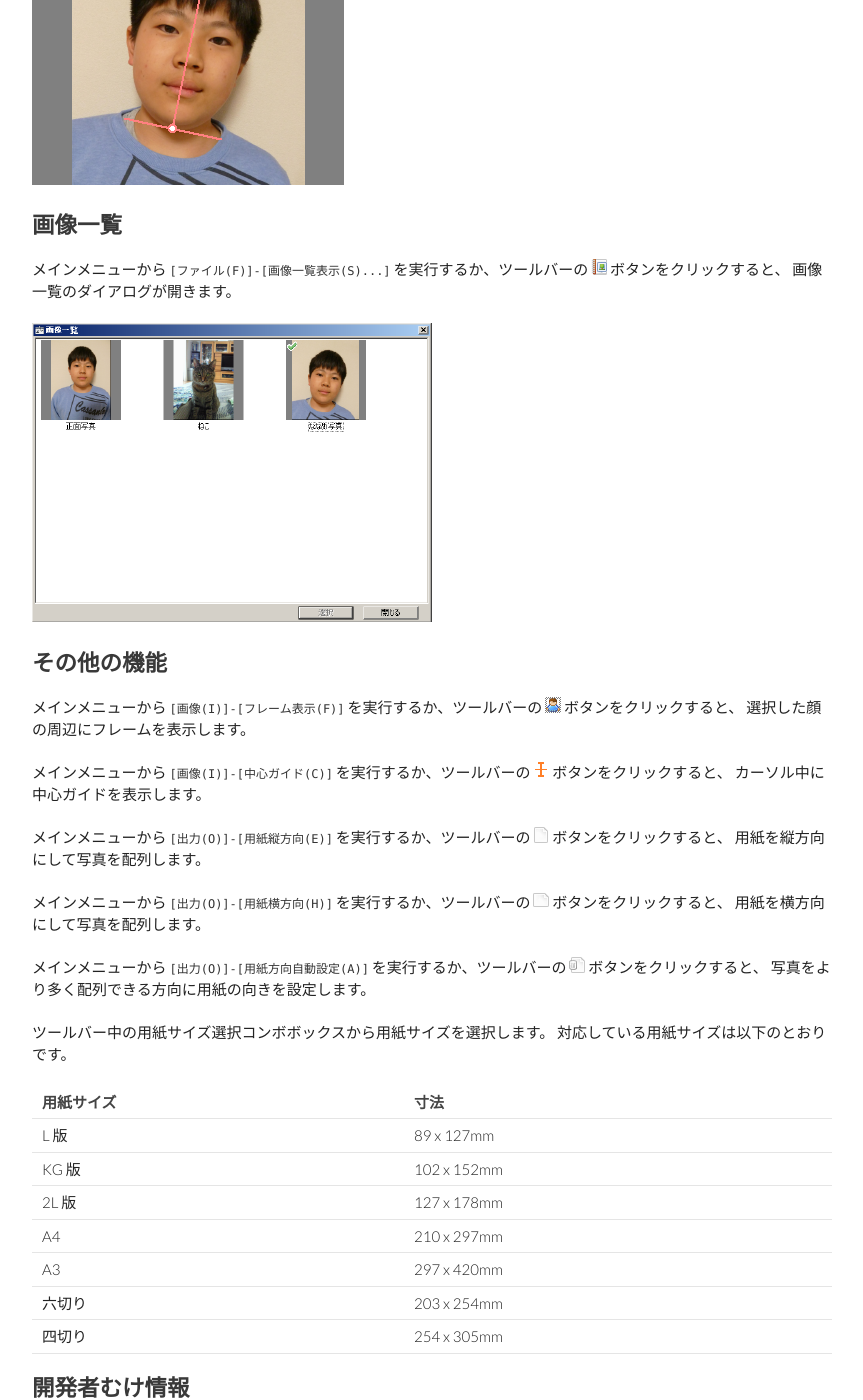
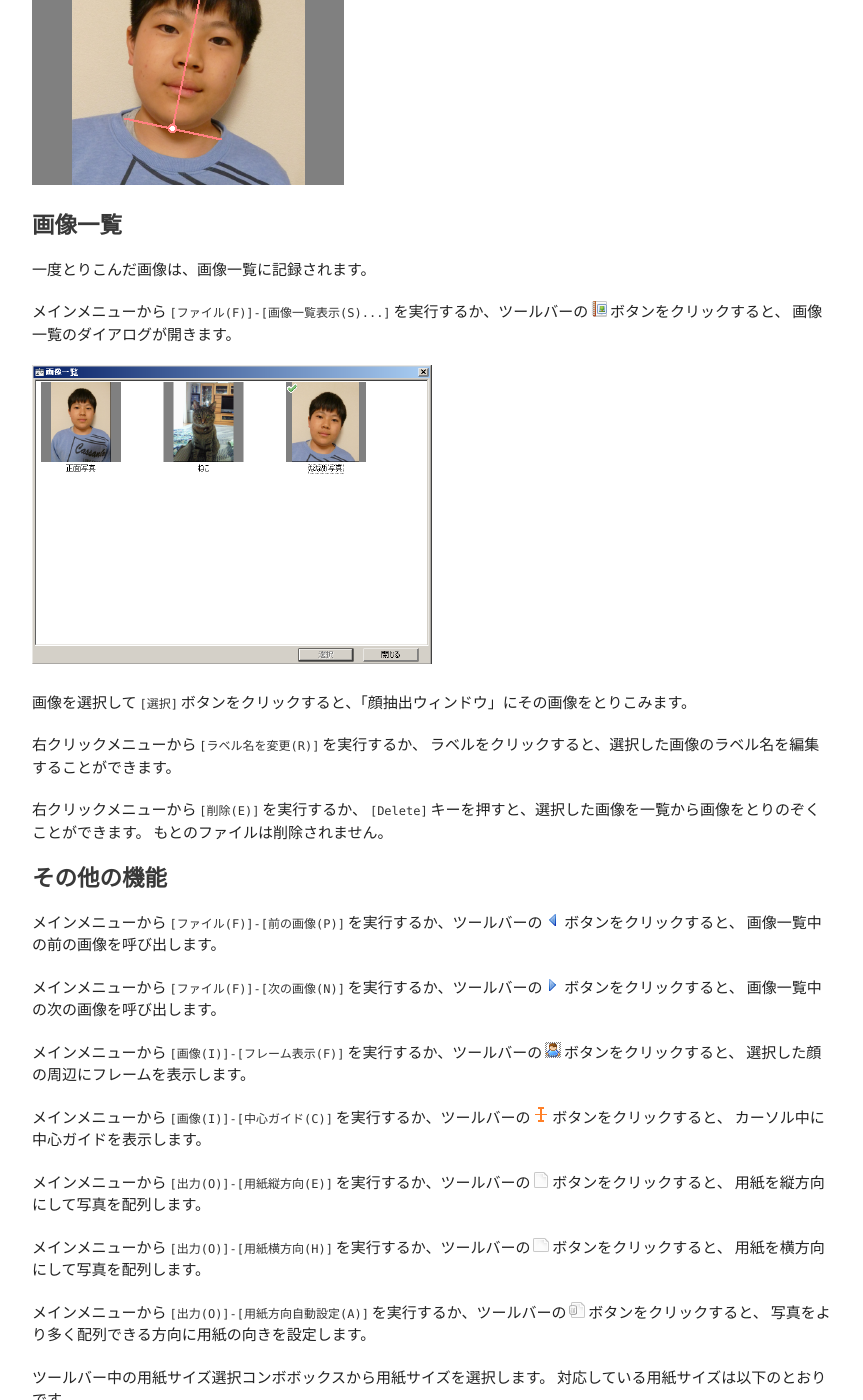
Before and after one commit to gura-app/gura-app.github.io, a Jekyll site: the page built from gurashot/index.md, in a window 1280 px wide and 1400 px high, scrolled down 2061 px. Shown: the whole window, without its empty margins (208-1071 px from the left). Built offline with Jekyll 4.4.1, drawn with Linux system fonts in a browser that asks for light colours; Markdown is read by kramdown in place of the engine named in the settings.

Commit message:
updated document

```diff
--- a/gurashot/index.md
+++ b/gurashot/index.md
@@ -67,13 +67,33 @@ Gura Shot を起動すると以下の画面になります。
 
 ## 画像一覧
 
+一度とりこんだ画像は、画像一覧に記録されます。
+
 メインメニューから `[ファイル(F)]-[画像一覧表示(S)...]` を実行するか、ツールバーの
 ![report_picture](images/report_picture.png) ボタンをクリックすると、
 画像一覧のダイアログが開きます。
 
 ![image-list](images/image-list.png)
 
+画像を選択して `[選択]` ボタンをクリックすると、「顔抽出ウィンドウ」にその画像をとりこみます。
+
+右クリックメニューから `[ラベル名を変更(R)]` を実行するか、
+ラベルをクリックすると、選択した画像のラベル名を編集することができます。
+
+右クリックメニューから `[削除(E)]` を実行するか、
+`[Delete]` キーを押すと、選択した画像を一覧から画像をとりのぞくことができます。
+もとのファイルは削除されません。
+
+
 ## その他の機能
+
+メインメニューから `[ファイル(F)]-[前の画像(P)]` を実行するか、ツールバーの
+![resultset_previous](images/resultset_previous.png) ボタンをクリックすると、
+画像一覧中の前の画像を呼び出します。
+
+メインメニューから `[ファイル(F)]-[次の画像(N)]` を実行するか、ツールバーの
+![resultset_next](images/resultset_next.png) ボタンをクリックすると、
+画像一覧中の次の画像を呼び出します。
 
 メインメニューから `[画像(I)]-[フレーム表示(F)]` を実行するか、ツールバーの
 ![user_frosted](images/user_frosted.png) ボタンをクリックすると、
```
